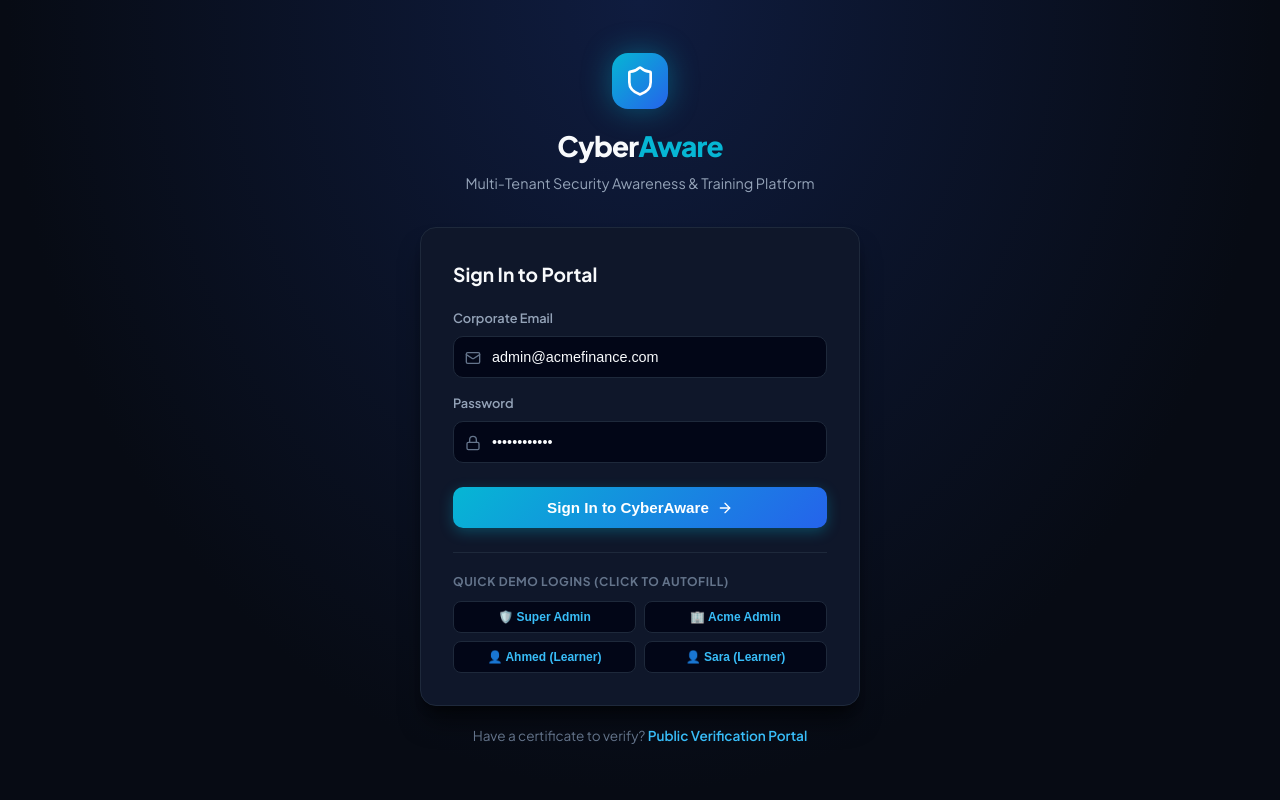
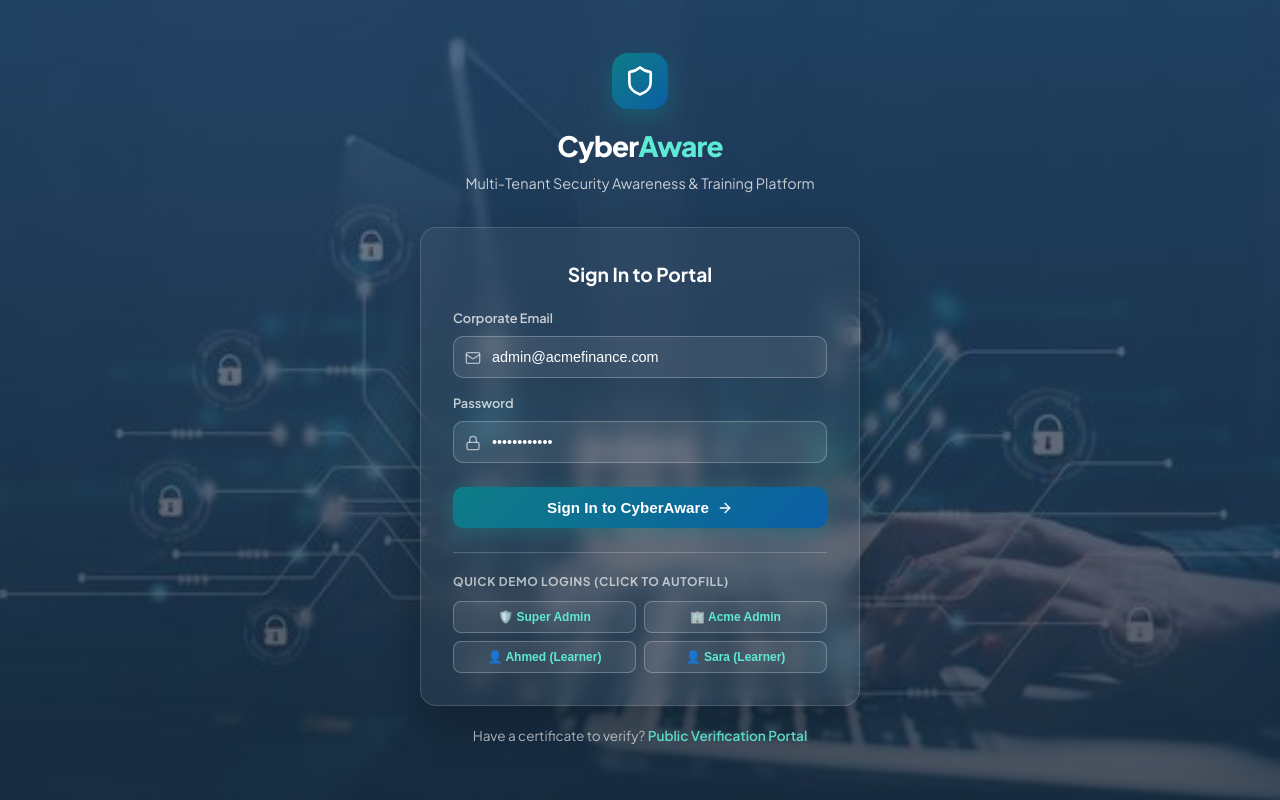
Before and after one commit to JawadZafar1045/KnowB4, a React (Vite) app in the folder frontend/: page /login in a window 1280 px wide. Built offline with nearby package versions, Linux system fonts and the light colour scheme; no server answers; the HTML template or start-up script is replaced by a standard one.

Commit message:
Updated UI loginpage

```diff
--- a/frontend/src/pages/auth/LoginPage.jsx
+++ b/frontend/src/pages/auth/LoginPage.jsx
@@ -2,6 +2,7 @@ import React, { useState } from 'react';
 import { useNavigate, Link } from 'react-router-dom';
 import { useAuth } from '../../context/AuthContext';
 import { Shield, Lock, Mail, ArrowRight, AlertCircle } from 'lucide-react';
+import loginBg from '../../assets/login-bg.jpg';
 
 export default function LoginPage() {
   const [email, setEmail] = useState('admin@acmefinance.com');
@@ -40,7 +41,10 @@ export default function LoginPage() {
   return (
     <div style={{
       minHeight: '100vh',
-      background: 'radial-gradient(ellipse at top, #0f1c3f 0%, #070b14 70%)',
+      backgroundImage: `linear-gradient(180deg, rgba(15,28,63,0.55) 0%, rgba(10,15,30,0.7) 100%), url(${loginBg})`,
+      backgroundSize: 'cover',
+      backgroundPosition: 'center',
+      backgroundRepeat: 'no-repeat',
       display: 'flex',
       flexDirection: 'column',
       alignItems: 'center',
@@ -54,32 +58,34 @@ export default function LoginPage() {
             width: '56px',
             height: '56px',
             borderRadius: '16px',
-            background: 'linear-gradient(135deg, #06b6d4 0%, #2563eb 100%)',
+            background: 'linear-gradient(135deg, #0E7C86 0%, #0B5FA5 100%)',
             display: 'inline-flex',
             alignItems: 'center',
             justifyContent: 'center',
-            boxShadow: '0 0 30px rgba(6, 182, 212, 0.4)',
+            boxShadow: '0 8px 24px rgba(14, 124, 134, 0.45)',
             marginBottom: '16px'
           }}>
             <Shield size={32} color="#ffffff" />
           </div>
-          <h1 style={{ fontSize: '1.75rem', fontWeight: 800, color: '#f8fafc', letterSpacing: '-0.03em' }}>
-            Cyber<span style={{ color: '#06b6d4' }}>Aware</span>
+          <h1 style={{ fontSize: '1.75rem', fontWeight: 800, color: '#ffffff', letterSpacing: '-0.03em' }}>
+            Cyber<span style={{ color: '#5EEAD4' }}>Aware</span>
           </h1>
-          <p style={{ color: '#94a3b8', fontSize: '0.9rem', marginTop: '6px' }}>
+          <p style={{ color: 'rgba(255,255,255,0.75)', fontSize: '0.9rem', marginTop: '6px' }}>
             Multi-Tenant Security Awareness & Training Platform
           </p>
         </div>
 
-        {/* Card */}
+        {/* Glass Card (transparent over the background image) */}
         <div style={{
-          background: '#0f172a',
-          border: '1px solid #1e293b',
+          background: 'rgba(255,255,255,0.05)',
+          backdropFilter: 'blur(10px)',
+          WebkitBackdropFilter: 'blur(10px)',
+          border: '1px solid rgba(255,255,255,0.15)',
           borderRadius: '16px',
           padding: '32px',
-          boxShadow: '0 20px 25px -5px rgba(0, 0, 0, 0.5), 0 8px 10px -6px rgba(0, 0, 0, 0.5)'
+          boxShadow: '0 20px 40px rgba(0,0,0,0.25)'
         }}>
-          <h2 style={{ fontSize: '1.2rem', fontWeight: 700, color: '#f8fafc', marginBottom: '20px' }}>
+          <h2 style={{ fontSize: '1.2rem', fontWeight: 700, color: '#ffffff', marginBottom: '20px', textAlign: 'center' }}>
             Sign In to Portal
           </h2>
 
@@ -90,9 +96,9 @@ export default function LoginPage() {
               gap: '10px',
               padding: '12px',
               borderRadius: '8px',
-              background: 'rgba(244, 63, 94, 0.15)',
-              border: '1px solid rgba(244, 63, 94, 0.3)',
-              color: '#fb7185',
+              background: 'rgba(190, 18, 60, 0.2)',
+              border: '1px solid rgba(190, 18, 60, 0.4)',
+              color: '#FCA5A5',
               fontSize: '0.85rem',
               marginBottom: '20px'
             }}>
@@ -103,11 +109,11 @@ export default function LoginPage() {
 
           <form onSubmit={handleLogin} style={{ display: 'flex', flexDirection: 'column', gap: '16px' }}>
             <div>
-              <label style={{ display: 'block', fontSize: '0.8rem', fontWeight: 600, color: '#94a3b8', marginBottom: '8px' }}>
+              <label style={{ display: 'block', fontSize: '0.8rem', fontWeight: 600, color: 'rgba(255,255,255,0.75)', marginBottom: '8px' }}>
                 Corporate Email
               </label>
               <div style={{ position: 'relative' }}>
-                <Mail size={16} color="#64748b" style={{ position: 'absolute', left: '12px', top: '14px' }} />
+                <Mail size={16} color="rgba(255,255,255,0.6)" style={{ position: 'absolute', left: '12px', top: '14px' }} />
                 <input
                   type="email"
                   value={email}
@@ -117,27 +123,27 @@ export default function LoginPage() {
                   style={{
                     width: '100%',
                     padding: '12px 14px 12px 38px',
-                    background: '#020617',
-                    border: '1px solid #1e293b',
+                    background: 'rgba(255,255,255,0.08)',
+                    border: '1px solid rgba(255,255,255,0.25)',
                     borderRadius: '10px',
-                    color: '#f8fafc',
+                    color: '#ffffff',
                     fontSize: '0.9rem',
                     outline: 'none',
                     boxSizing: 'border-box',
                     transition: 'border-color 0.2s ease'
                   }}
-                  onFocus={(e) => e.target.style.borderColor = '#06b6d4'}
-                  onBlur={(e) => e.target.style.borderColor = '#1e293b'}
+                  onFocus={(e) => e.target.style.borderColor = '#5EEAD4'}
+                  onBlur={(e) => e.target.style.borderColor = 'rgba(255,255,255,0.25)'}
                 />
               </div>
             </div>
 
             <div>
-              <label style={{ display: 'block', fontSize: '0.8rem', fontWeight: 600, color: '#94a3b8', marginBottom: '8px' }}>
+              <label style={{ display: 'block', fontSize: '0.8rem', fontWeight: 600, color: 'rgba(255,255,255,0.75)', marginBottom: '8px' }}>
                 Password
               </label>
               <div style={{ position: 'relative' }}>
-                <Lock size={16} color="#64748b" style={{ position: 'absolute', left: '12px', top: '14px' }} />
+                <Lock size={16} color="rgba(255,255,255,0.6)" style={{ position: 'absolute', left: '12px', top: '14px' }} />
                 <input
                   type="password"
                   value={password}
@@ -147,17 +153,17 @@ export default function LoginPage() {
                   style={{
                     width: '100%',
                     padding: '12px 14px 12px 38px',
-                    background: '#020617',
-                    border: '1px solid #1e293b',
+                    background: 'rgba(255,255,255,0.08)',
+                    border: '1px solid rgba(255,255,255,0.25)',
                     borderRadius: '10px',
-                    color: '#f8fafc',
+                    color: '#ffffff',
                     fontSize: '0.9rem',
                     outline: 'none',
                     boxSizing: 'border-box',
                     transition: 'border-color 0.2s ease'
                   }}
-                  onFocus={(e) => e.target.style.borderColor = '#06b6d4'}
-                  onBlur={(e) => e.target.style.borderColor = '#1e293b'}
+                  onFocus={(e) => e.target.style.borderColor = '#5EEAD4'}
+                  onBlur={(e) => e.target.style.borderColor = 'rgba(255,255,255,0.25)'}
                 />
               </div>
             </div>
@@ -169,7 +175,7 @@ export default function LoginPage() {
                 width: '100%',
                 padding: '12px',
                 marginTop: '8px',
-                background: 'linear-gradient(135deg, #06b6d4 0%, #2563eb 100%)',
+                background: 'linear-gradient(135deg, #0E7C86 0%, #0B5FA5 100%)',
                 border: 'none',
                 borderRadius: '10px',
                 color: '#ffffff',
@@ -180,7 +186,7 @@ export default function LoginPage() {
                 alignItems: 'center',
                 justifyContent: 'center',
                 gap: '8px',
-                boxShadow: '0 4px 14px rgba(6, 182, 212, 0.3)',
+                boxShadow: '0 4px 18px rgba(14, 124, 134, 0.4)',
                 transition: 'opacity 0.2s ease',
                 opacity: loading ? 0.7 : 1
               }}
@@ -194,8 +200,8 @@ export default function LoginPage() {
           </form>
 
           {/* 1-Click Demo Fill */}
-          <div style={{ marginTop: '24px', paddingTop: '20px', borderTop: '1px solid #1e293b' }}>
-            <div style={{ fontSize: '0.75rem', fontWeight: 700, color: '#64748b', textTransform: 'uppercase', letterSpacing: '0.05em', marginBottom: '10px' }}>
+          <div style={{ marginTop: '24px', paddingTop: '20px', borderTop: '1px solid rgba(255,255,255,0.2)' }}>
+            <div style={{ fontSize: '0.75rem', fontWeight: 700, color: 'rgba(255,255,255,0.65)', textTransform: 'uppercase', letterSpacing: '0.05em', marginBottom: '10px' }}>
               Quick Demo Logins (Click to autofill)
             </div>
             <div style={{ display: 'grid', gridTemplateColumns: '1fr 1fr', gap: '8px' }}>
@@ -212,16 +218,16 @@ export default function LoginPage() {
                   style={{
                     fontSize: '0.75rem',
                     padding: '8px',
-                    background: '#020617',
-                    border: '1px solid #1e293b',
+                    background: 'rgba(255,255,255,0.08)',
+                    border: '1px solid rgba(255,255,255,0.25)',
                     borderRadius: '8px',
-                    color: '#38bdf8',
+                    color: '#5EEAD4',
                     fontWeight: 600,
                     cursor: 'pointer',
                     transition: 'all 0.2s ease'
                   }}
-                  onMouseEnter={(e) => e.currentTarget.style.borderColor = '#38bdf8'}
-                  onMouseLeave={(e) => e.currentTarget.style.borderColor = '#1e293b'}
+                  onMouseEnter={(e) => e.currentTarget.style.borderColor = '#5EEAD4'}
+                  onMouseLeave={(e) => e.currentTarget.style.borderColor = 'rgba(255,255,255,0.25)'}
                 >
                   {item.label}
                 </button>
@@ -231,9 +237,9 @@ export default function LoginPage() {
         </div>
 
         {/* Public Certificate Link & Register */}
-        <div style={{ textAlign: 'center', marginTop: '20px', fontSize: '0.85rem', color: '#64748b' }}>
+        <div style={{ textAlign: 'center', marginTop: '20px', fontSize: '0.85rem', color: 'rgba(255,255,255,0.7)' }}>
           Have a certificate to verify?{' '}
-          <Link to="/verify/CA-2026-000001" style={{ color: '#38bdf8', textDecoration: 'none', fontWeight: 600 }}>
+          <Link to="/verify/CA-2026-000001" style={{ color: '#5EEAD4', textDecoration: 'none', fontWeight: 600 }}>
             Public Verification Portal
           </Link>
         </div>
```
Also changed, not shown: frontend/src/assets/login-bg.jpg (added).
